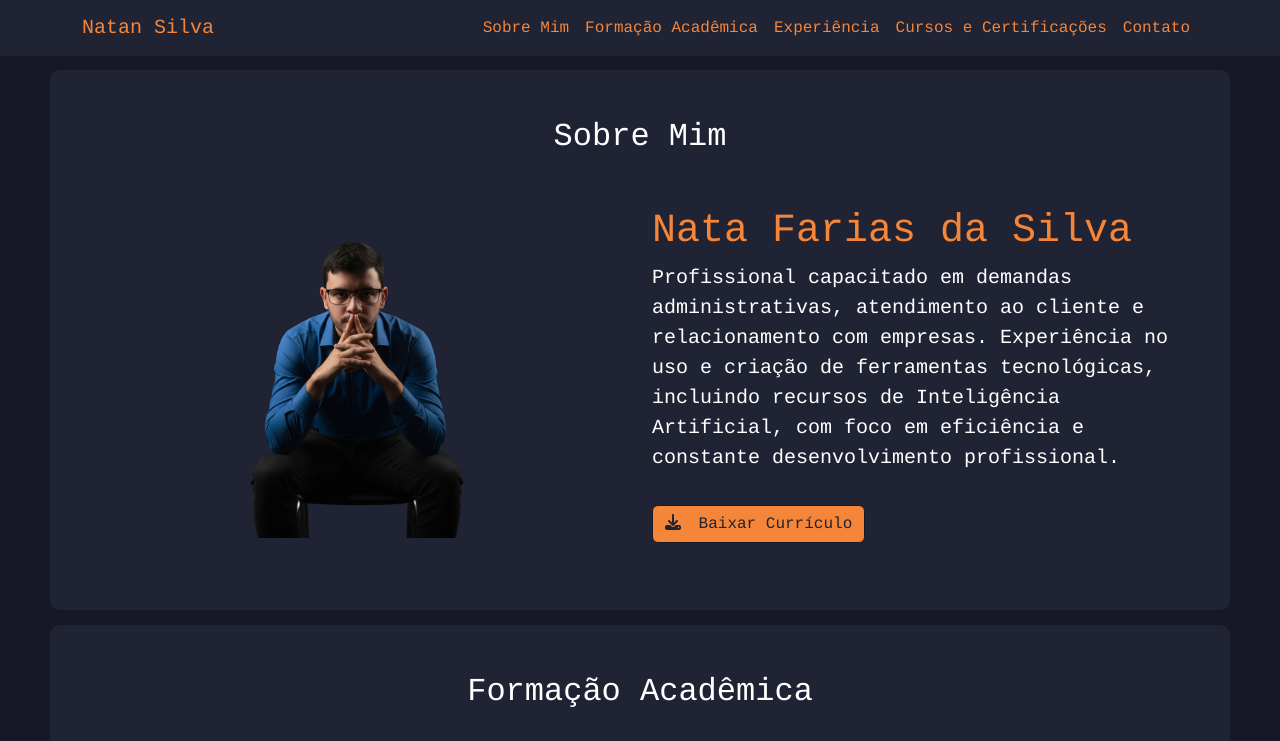
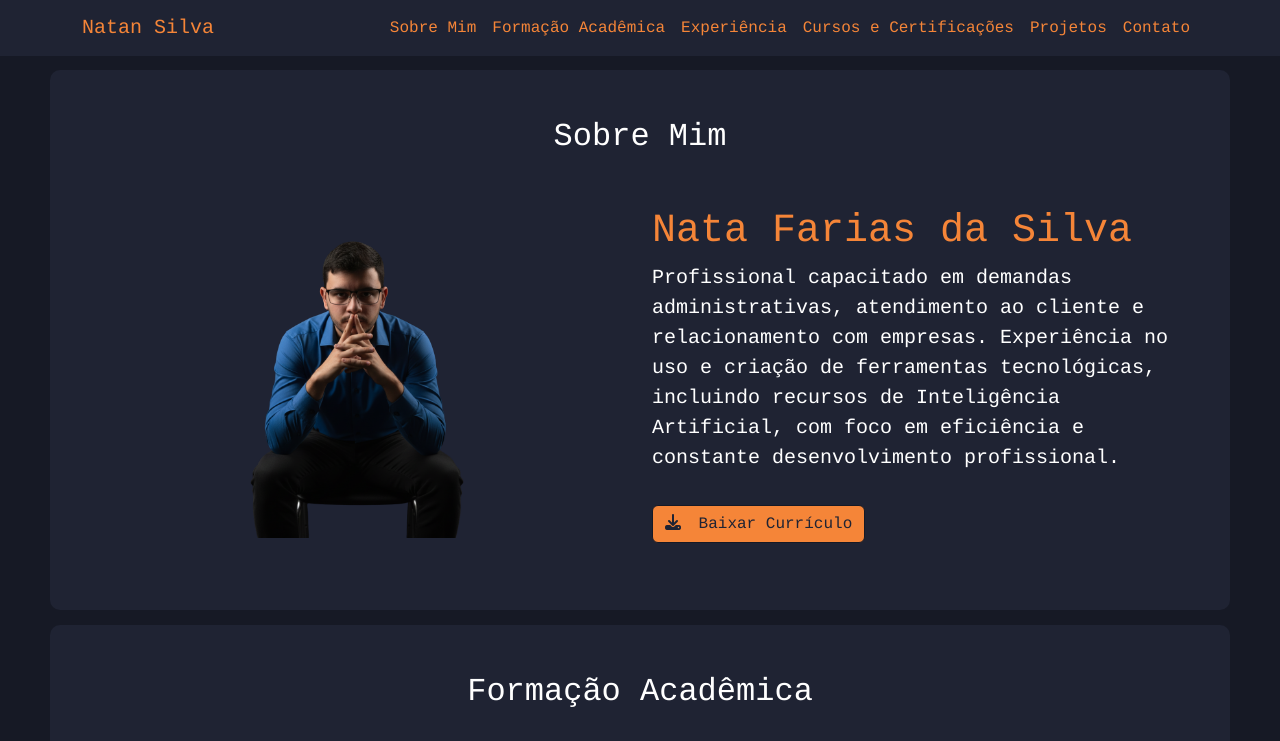
Before and after one commit to Natanzin/Natanzin, a plain HTML site: page index.html in a window 1280 px wide. Shown: the top 741 px of the page. Drawn offline with nearby package versions, Linux system fonts and the light colour scheme; a web font is replaced by a local one.

Commit message:
ajuste no navbar

```diff
--- a/index.html
+++ b/index.html
@@ -37,6 +37,9 @@
                     </li>
                     <li class="nav-item">
                         <a class="nav-link" href="#cursos">Cursos e Certificações</a>
+                    </li>
+                    <li class="nav-item">
+                        <a class="nav-link" href="#projetos">Projetos</a>
                     </li>
                     <li class="nav-item">
                         <a class="nav-link" href="#contato">Contato</a>
```
